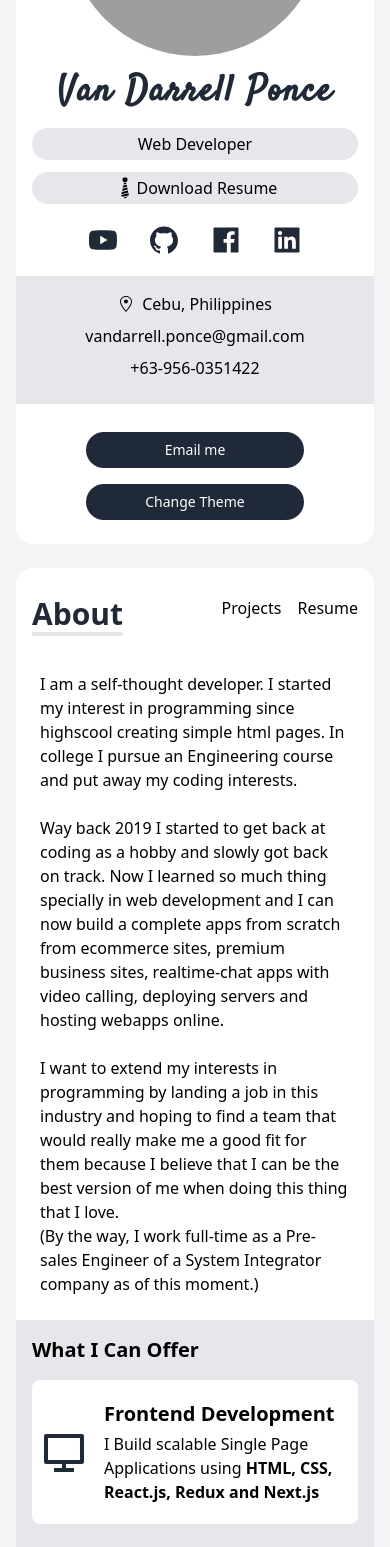
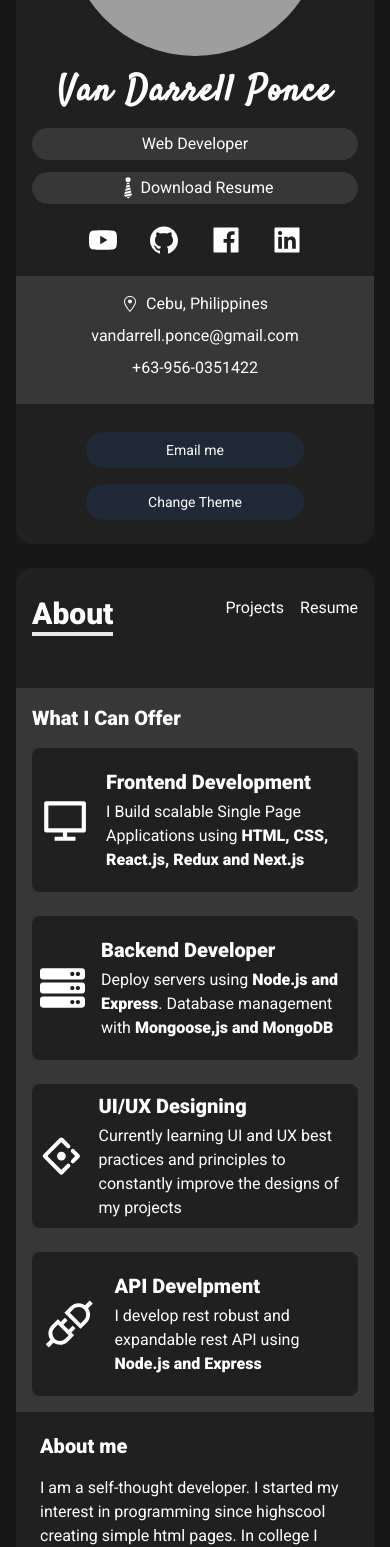
Before and after one commit to vandarrellponce/vdp-portfolio-2021, a Next.js app: page / in a window 390 px wide. Shown: the part 240-1787 px from the top of the page. Built offline with nearby package versions, Linux system fonts and the light colour scheme; grey boxes are pictures that could not be loaded.

Commit message:
added data and changed theme

```diff
--- a/components/Navbar.tsx
+++ b/components/Navbar.tsx
@@ -13,14 +13,14 @@ const Navbar = () => {
 
   return (
     <div className="flex justify-between p-4 my-3">
-      <span className="text-3xl font-bold border-b-4 md:text-2xl text-customBlack">
+      <span className="text-3xl font-bold text-white border-b-4 font-blackSans md:text-2xl">
         {activeItem}
       </span>
       <div className="flex space-x-4 font-lg">
         {activeItem !== 'About' && (
           <Link href="/">
             <a
-              className="hover:text-red-600"
+              className="text-white hover:text-red-600"
               onClick={(e) => {
                 setActiveItem('About')
               }}
@@ -33,7 +33,7 @@ const Navbar = () => {
         {activeItem !== 'Projects' && (
           <Link href="/projects">
             <a
-              className="hover:text-red-600"
+              className="text-white hover:text-red-600"
               onClick={(e) => {
                 setActiveItem('Projects')
               }}
@@ -46,7 +46,7 @@ const Navbar = () => {
         {activeItem !== 'Resume' && (
           <Link href="/resume">
             <a
-              className="hover:text-red-600"
+              className="text-white hover:text-red-600"
               onClick={(e) => {
                 setActiveItem('Resume')
               }}
--- a/components/ServiceCard.tsx
+++ b/components/ServiceCard.tsx
@@ -10,10 +10,10 @@ const ServiceCard: React.FC<{
   }
   return (
     <div className="flex items-center p-2 space-x-4 ">
-      <Icon className="w-32 h-32 text-customBlack" />
+      <Icon className="w-32 h-32 text-white" />
       <div>
-        <h4 className="mb-1 text-xl font-bold">{name} </h4>
-        <p dangerouslySetInnerHTML={createMarkup()} />
+        <h4 className="mb-1 text-xl font-bold text-white">{name} </h4>
+        <p className="text-white" dangerouslySetInnerHTML={createMarkup()} />
       </div>
     </div>
   )
--- a/components/Sidebar.tsx
+++ b/components/Sidebar.tsx
@@ -17,20 +17,22 @@ const Sidebar = () => {
         className="w-64 h-64 mx-auto rounded-full"
       />
 
-      <h3 className="my-4 text-4xl font-bold tracking-wider font-satisfy text-customBlack">
+      <h3 className="my-4 text-4xl font-bold tracking-wider text-white font-satisfy">
         <span>Van Darrell </span>Ponce
       </h3>
-      <p className="px-2 py-1 my-3 bg-gray-200 rounded-full">Web Developer</p>
+      <p className="px-2 py-1 my-3 text-white rounded-full bg-black3">
+        Web Developer
+      </p>
       <a
         href="#"
         download="pdf name"
-        className="flex items-center justify-center px-2 py-1 my-3 bg-gray-200 rounded-full"
+        className="flex items-center justify-center px-2 py-1 my-3 text-white rounded-full bg-black3"
       >
         <GiTie className="w-6 h-6" />
         Download Resume
       </a>
       {/* social icons */}
-      <div className="flex justify-around w-9/12 mx-auto my-5 text-gray-800 md:w-full">
+      <div className="flex justify-around w-9/12 mx-auto my-5 text-white md:w-full">
         <a
           href="https://youtube.com/motofreakph"
           target="_blank"
@@ -64,7 +66,7 @@ const Sidebar = () => {
 
       {/* address */}
       <div
-        className="py-4 my-5 bg-gray-200"
+        className="py-4 my-5 text-white bg-black3"
         style={{ marginLeft: '-1rem', marginRight: '-1rem' }}
       >
         <div className="flex items-center justify-center space-x-2">
--- a/data.tsx
+++ b/data.tsx
@@ -1,8 +1,18 @@
 import { RiComputerLine } from 'react-icons/ri'
-import { FaServer } from 'react-icons/fa'
+import { FaServer, FaPython, FaReact } from 'react-icons/fa'
 import { AiOutlineAntDesign, AiOutlineApi } from 'react-icons/ai'
+import { IoLogoJavascript, IoLogoNodejs } from 'react-icons/io'
+import {
+  SiNextDotJs,
+  SiRedux,
+  SiTypescript,
+  SiMongodb,
+  SiVisualstudio,
+  SiPostman,
+  SiAdobepremiere,
+} from 'react-icons/si'
 
-import { IService } from './type'
+import { IService, Skill } from './type'
 
 export const services: IService[] = [
   {
@@ -30,3 +40,65 @@ export const services: IService[] = [
     Icon: AiOutlineApi,
   },
 ]
+
+export const Stack: Skill[] = [
+  {
+    name: 'Javascript',
+    level: '50%',
+    Icon: IoLogoJavascript,
+  },
+  {
+    name: 'Typescript',
+    level: '50%',
+    Icon: SiTypescript,
+  },
+  {
+    name: 'React.js',
+    level: '50%',
+    Icon: FaReact,
+  },
+  {
+    name: 'Redux',
+    level: '50%',
+    Icon: SiRedux,
+  },
+  {
+    name: 'Next.js',
+    level: '50%',
+    Icon: SiNextDotJs,
+  },
+
+  {
+    name: 'Node.js',
+    level: '50%',
+    Icon: IoLogoNodejs,
+  },
+  {
+    name: 'Python',
+    level: '50%',
+    Icon: FaPython,
+  },
+  {
+    name: 'MongoDB',
+    level: '50%',
+    Icon: SiMongodb,
+  },
+]
+
+export const Tools: Skill[] = [
+  {
+    name: 'Visual Studio Code',
+    level: '50%',
+    Icon: SiVisualstudio,
+  },
+  {
+    name: 'Postman',
+    level: '50%',
+    Icon: SiPostman,
+  },
+  {
+    name: 'Adobe Premier Pro',
+    level: '50%',
+    Icon: SiAdobepremiere,
+  },
+]
--- a/pages/_app.tsx
+++ b/pages/_app.tsx
@@ -5,11 +5,11 @@ import Navbar from '../components/Navbar'
 
 function MyApp({ Component, pageProps }) {
   return (
-    <div className="grid grid-cols-12 gap-6 px-4 my-6 lg:px-6 sm:px-20 md:px-24 ">
-      <div className="col-span-12 p-4 text-center bg-white lg:col-span-3 rounded-2xl">
+    <div className="grid grid-cols-12 gap-6 px-4 my-6 lg:px-32 sm:px-20 md:px-24 ">
+      <div className="col-span-12 p-4 text-center lg:col-span-3 rounded-2xl bg-black2">
         <Sidebar />
       </div>
-      <div className="flex flex-col col-span-12 overflow-hidden bg-white lg:col-span-9 rounded-2xl">
+      <div className="flex flex-col col-span-12 overflow-hidden bg-black2 lg:col-span-9 rounded-2xl">
         <Navbar />
         <Component {...pageProps} />
       </div>
--- a/pages/_document.tsx
+++ b/pages/_document.tsx
@@ -16,8 +16,32 @@ class MyDocument extends Document {
             href="https://fonts.googleapis.com/css2?family=Satisfy&display=swap"
             rel="stylesheet"
           />
+
+          <link
+            href="https://fonts.googleapis.com/css2?family=Merriweather+Sans:wght@800&display=swap"
+            rel="stylesheet"
+          />
+
+          <link
+            href="https://fonts.googleapis.com/css2?family=Black+Han+Sans&family=Roboto&display=swap"
+            rel="stylesheet"
+          />
+
+          <link
+            href="https://fonts.googleapis.com/css2?family=Black+Han+Sans&display=swap"
+            rel="stylesheet"
+          />
+
+          <link
+            href="https://fonts.googleapis.com/css2?family=Black+Han+Sans&family=Racing+Sans+One&family=Roboto&display=swap"
+            rel="stylesheet"
+          />
+          <link
+            href="https://fonts.googleapis.com/css2?family=Roboto:wght@900&display=swap"
+            rel="stylesheet"
+          />
         </Head>
-        <body className="bg-gray-100">
+        <body className="bg-black1">
           <Main />
           <NextScript />
         </body>
--- a/pages/index.tsx
+++ b/pages/index.tsx
@@ -5,7 +5,26 @@ import BackgroundImage from '../assets/Wave.svg'
 const index = () => {
   return (
     <div className="flex flex-col flex-grow px-6 pt-1">
-      <div className="my-1 font-normal">
+      <div
+        className="flex-grow p-4 mt-5 bg-black3"
+        style={{
+          marginLeft: '-1.5rem',
+          marginRight: '-1.5rem',
+        }}
+      >
+        <h6 className="mb-4 text-xl font-bold text-white">What I Can Offer</h6>
+        <div className="grid gap-6 lg:grid-cols-2">
+          {services.map((service, i) => (
+            <div className="rounded-lg bg-black2 lg:col-span-1" key={i}>
+              <ServiceCard service={service} />
+            </div>
+          ))}
+        </div>
+      </div>
+      <div className="my-1 font-normal text-white">
+        <h6 className="mt-4 mb-4 text-xl font-bold text-white font-blackSans">
+          About me
+        </h6>
         <h5>
           I am a self-thought developer. I started my interest in programming
           since highscool creating simple html pages. In college I pursue an
@@ -31,22 +50,6 @@ const index = () => {
           Integrator company as of this moment.)
         </h6>
       </div>
-      <div
-        className="flex-grow p-4 mt-5 bg-gray-200"
-        style={{
-          marginLeft: '-1.5rem',
-          marginRight: '-1.5rem',
-        }}
-      >
-        <h6 className="mb-4 text-xl font-bold">What I Can Offer</h6>
-        <div className="grid gap-6 lg:grid-cols-2">
-          {services.map((service, i) => (
-            <div className="bg-white rounded-lg lg:col-span-1" key={i}>
-              <ServiceCard service={service} />
-            </div>
-          ))}
-        </div>
-      </div>
     </div>
   )
 }
--- a/styles/globals.css
+++ b/styles/globals.css
@@ -6,6 +6,5 @@
 body {
   margin: 0px;
   padding: 0px;
-
-  font-size: sans-serif;
+  font-family: 'Roboto', sans-serif;
 }
--- a/tailwind.config.js
+++ b/tailwind.config.js
@@ -5,6 +5,7 @@ module.exports = {
     fontFamily: {
       caveat: ['"Caveat", cursive'],
       satisfy: ['"Satisfy", cursive'],
+      blackSans: ['"Roboto", sans-serif;'],
     },
     extend: {
       colors: {
@@ -14,6 +15,18 @@ module.exports = {
         customBlack: {
           DEFAULT: '#1F2937',
         },
+        black1: {
+          DEFAULT: 'rgba(24,24,24)',
+        },
+        black2: {
+          DEFAULT: 'rgba(32,32,32)',
+        },
+        black3: {
+          DEFAULT: 'rgba(55,55,55)',
+        },
+        black4: {
+          DEFAULT: 'rgba(18,18,18)',
+        },
       },
     },
   },
--- a/type.ts
+++ b/type.ts
@@ -4,3 +4,9 @@ export interface IService {
   description: string
   Icon: IconType
 }
+
+export interface Skill {
+  name: string
+  level: string
+  Icon: IconType
+}
```
